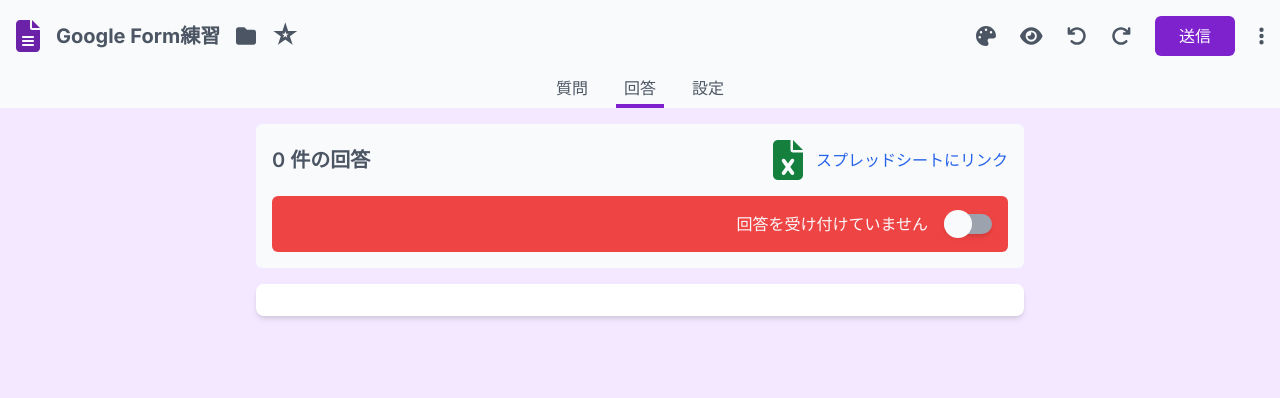
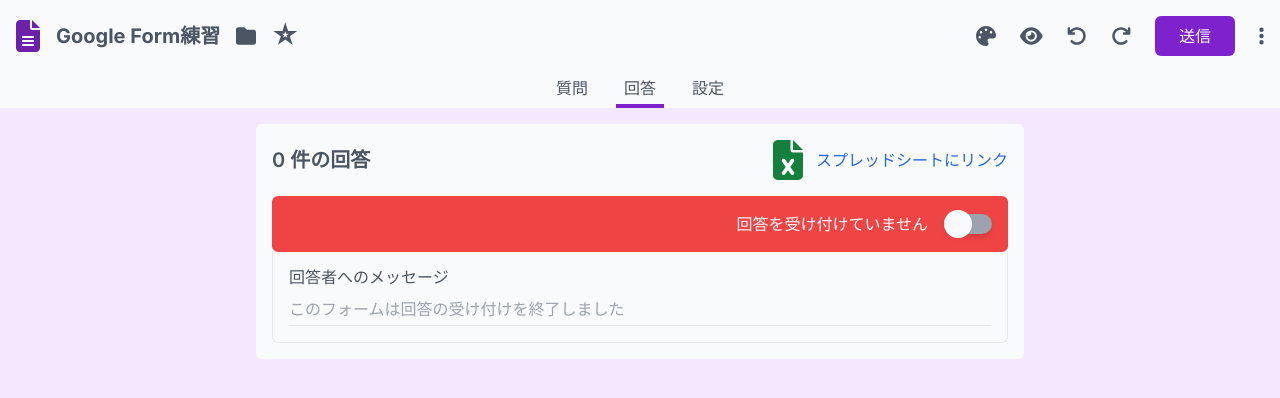
Before and after one commit to code-leaf/google-forms-practice, a Next.js app: page /answerPage in a window 1280 px wide. Both pictures are taken after a click on the label 968 px from the left and 224 px from the top of the page. Shown: the top 398 px of the page. Built offline with nearby package versions, Linux system fonts and the light colour scheme.

Commit message:
✨ 回答修了のアナウンスを実装

```diff
--- a/src/app/answerPage/components/AnsswerMessage.tsx
+++ b/src/app/answerPage/components/AnsswerResMessage.tsx
@@ -6,7 +6,11 @@
   const [isAccepting] = useRecoilState(respAcceptToggleAtom);
 
   return (
-    <div className='flex justify-center items-center container mx-auto p-4 max-w-3xl bg-white rounded-lg shadow-md  mb-4'>
+    <div
+      className={`flex justify-center items-center container mx-auto p-4 max-w-3xl text-gray-600  rounded-lg   mb-4 ${
+        isAccepting ? 'bg-white shadow-md' : ''
+      }`}
+    >
       {isAccepting ? '回答を受け付けています' : ''}
     </div>
   );
--- /dev/null
+++ b/src/app/answerPage/components/AnswerPage.tsx
@@ -0,0 +1,16 @@
+'use client'; // クライアントサイドでの実行を明示
+
+import { AnsswerMessage } from '@/app/answerPage/components/AnsswerResMessage';
+import { AnswerPageMain } from '@/app/answerPage/components/AnswerPageMain';
+import { RecoilRoot } from 'recoil';
+
+export const AnswerPage = () => {
+  return (
+    <div className='max-w-4xl mx-auto w-full'>
+      <RecoilRoot>
+        <AnswerPageMain />
+        <AnsswerMessage />
+      </RecoilRoot>
+    </div>
+  );
+};
--- a/src/app/answerPage/components/RespAcceptToggle.tsx
+++ b/src/app/answerPage/components/RespAcceptToggle.tsx
@@ -13,6 +13,7 @@
 
   return (
     //    回答受付状況とトグルボタンを表示
+    <div>
       <div
         className={`flex justify-end items-center p-4 rounded-md ${
           isAccepting ? 'text-gray-400' : 'bg-red-500 text-gray-50'
@@ -32,5 +33,16 @@
           ></div>
         </label>
       </div>
+      {!isAccepting ? (
+        <div className=' p-4 rounded-md border -mt-1 border-t-red-500'>
+          <p>回答者へのメッセージ</p>
+          <p className='mt-2 border-b pb-1 text-gray-400'>
+            このフォームは回答の受け付けを終了しました
+          </p>
+        </div>
+      ) : (
+        ''
+      )}
+    </div>
   );
 };
--- a/src/app/answerPage/page.tsx
+++ b/src/app/answerPage/page.tsx
@@ -1,11 +1,8 @@
-'use client'; // クライアントサイドでの実行を明示
-
+import { AnswerPage } from '@/app/answerPage/components/AnswerPage';
 // Reactと必要なコンポーネントをインポート
-import { AnsswerMessage } from '@/app/answerPage/components/AnsswerMessage';
-import { AnswerPageMain } from '@/app/answerPage/components/AnswerPageMain';
 import { Header } from '@/app/components/Header';
 import React from 'react';
-import { RecoilRoot } from 'recoil';
+
 // ページコンポーネントを定義
 const FormBuilderPage: React.FC = () => {
   return (
@@ -15,12 +12,7 @@
       <Header activeTab={2} />
       {/* メインコンテンツ */}
       <main className='flex justify-center container mx-auto p-4'>
-        <div className='max-w-4xl mx-auto w-full'>
-          <RecoilRoot>
-            <AnswerPageMain />
-            <AnsswerMessage />
-          </RecoilRoot>
-        </div>
+        <AnswerPage />
       </main>
     </div>
   );
```
Lines whose indentation alone changed are shown as unchanged.
